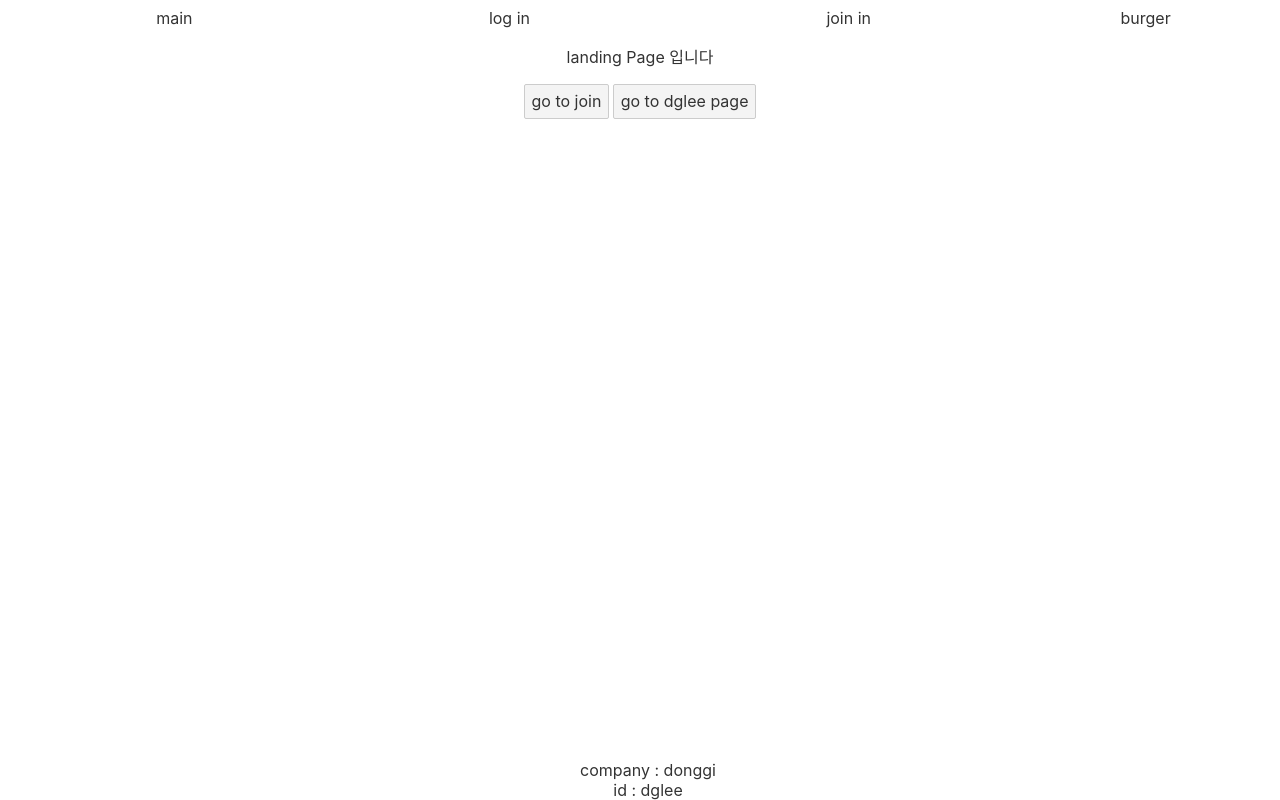
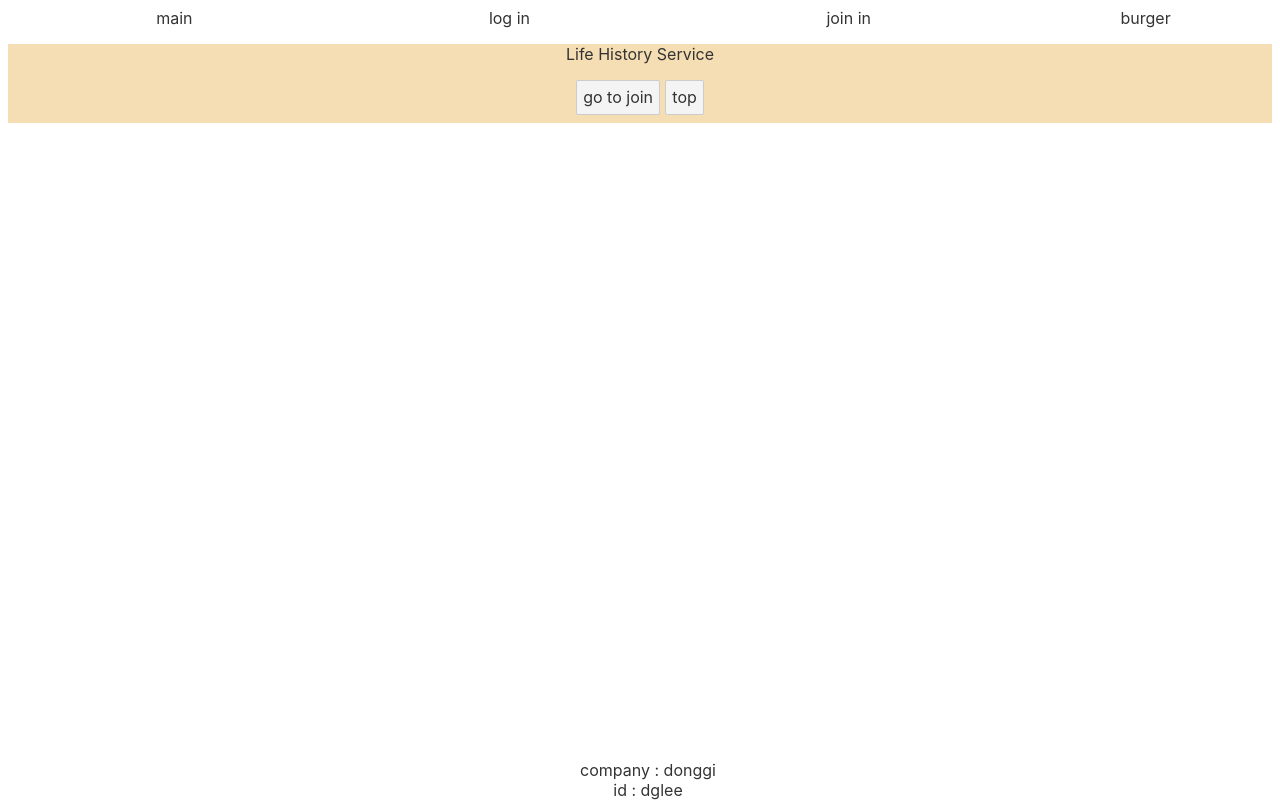
Before and after one commit to ddonggi/svelteprj, a Svelte app: page / in a window 1280 px wide. Built offline with nearby package versions, Linux system fonts and the light colour scheme.

Commit message:
FIX| landing page description

```diff
--- a/src/components/section.svelte
+++ b/src/components/section.svelte
@@ -2,13 +2,15 @@
     import {push} from 'svelte-spa-router';
 </script>
 <section>
-
-    <p>landing Page 입니다</p>
+    <p>Life History Service</p>
     <button text on:click={ () => push("/join")}>go to join</button>
-    <button text on:click={ () => push("/dglee")}>go to dglee page</button>
+    <button>top</button>
 </section>
 <style>
-    @media screen {
-
+    /* For Desktop*/
+    @media (min-width: 640px) {
+        section{
+            background: wheat;
+        }
     }
 </style>
```
